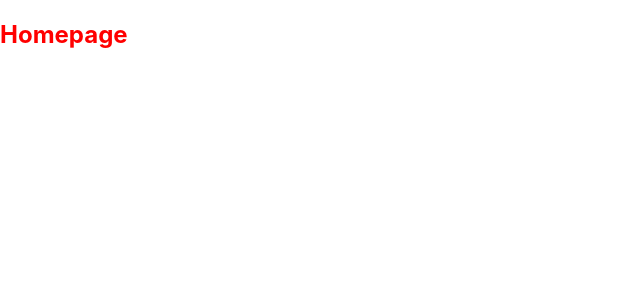
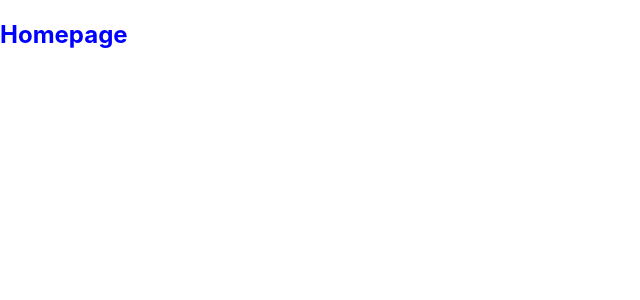
Before and after one commit to PMiraLopes/joaocasaca-website, a React (Create React App) app: page / in a window 1280 px wide. Shown: the top 300 px of the page, without its empty margins (0-640 px from the left). Built offline with nearby package versions, Linux system fonts and the light colour scheme.

Commit message:
update color

```diff
--- a/src/routes/Homepage/styles.module.scss
+++ b/src/routes/Homepage/styles.module.scss
@@ -1,5 +1,5 @@
 .a-homepage {
   &__title {
-    color: red;
+    color: blue;
   }
 }
```
